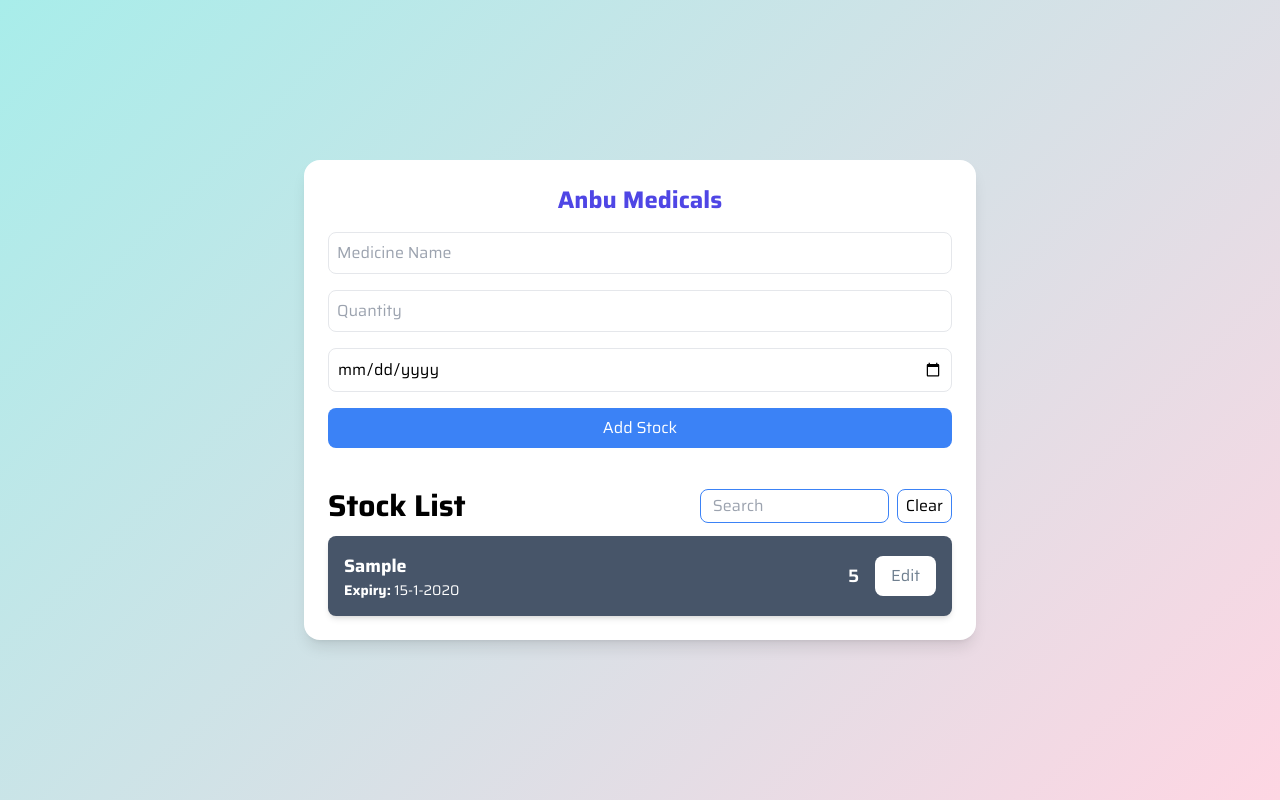
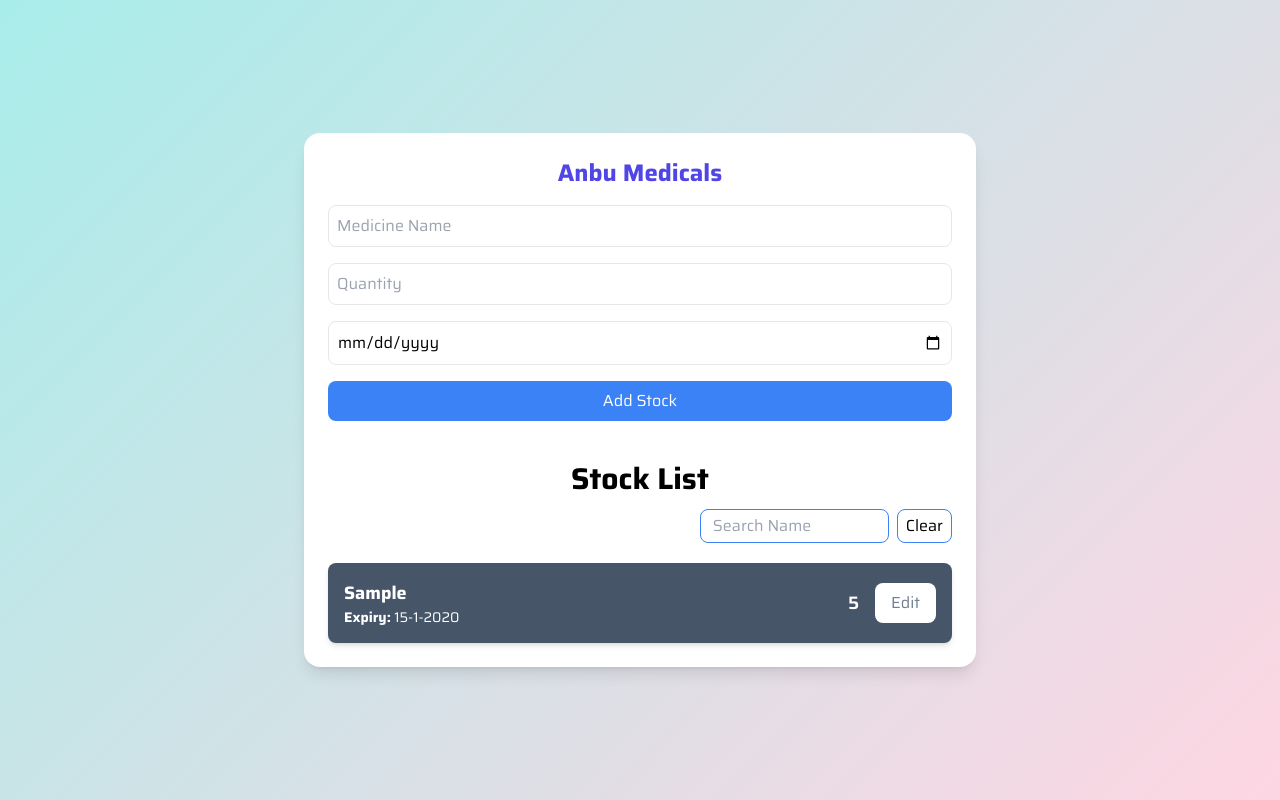
Before and after one commit to suriya267/stockcura, a plain HTML site: page public/index.html in a window 1280 px wide. Both pictures are taken after typing "Sample", "5", "2020-01-15" into the empty fields and a click on the button "Add Stock". Drawn offline with nearby package versions, Linux system fonts and the light colour scheme.

Commit message:
issue fixes

```diff
--- a/public/index.html
+++ b/public/index.html
@@ -43,11 +43,28 @@
           Add Stock
         </button>
       </form>
-      <div class="flex justify-between mt-10 mb-3 items-center">
+      <div class="flex justify-center mt-10 mb-3 items-center">
         <h1 class="text-3xl"><b>Stock List</b></h1>
-        <div class="flex">
-          <input id="search-bar" class="border border-blue-500 rounded-lg focus:outline-none focus:ring-2 focus:ring-blue-500 pl-3"  placeholder="Search"/>
-          <button id="clear" class="serch-button border border-blue-500 ml-2 rounded-lg py-1 px-2" >Clear</button>
+      </div>
+      <div class="flex justify-end mb-5">
+        <div class="flex justify-end space-x-2">
+          <input
+            id="search-bar"
+            class="w-[75%] border border-blue-500 rounded-lg focus:outline-none focus:ring-2 focus:ring-blue-500 pl-3"
+            placeholder="Search Name"
+          />
+          <!-- <input
+            id="search-date"
+            type="date"
+            class="w-[40%] border border-blue-500 rounded-lg focus:outline-none focus:ring-2 focus:ring-blue-500 pl-3"
+            placeholder="Search Date"
+          /> -->
+          <button
+            id="clear"
+            class="serch-button border border-blue-500 rounded-lg py-1 px-2"
+          >
+            Clear
+          </button>
         </div>
       </div>
       <ul id="stock-table" class="space-y-4"></ul>
--- a/public/script.js
+++ b/public/script.js
@@ -4,6 +4,7 @@ const form = document.getElementById("stock-form");
 const stockTable = document.getElementById("stock-table");
 const addButton = document.getElementById("add-btn");
 const searchBar=document.getElementById("search-bar");
+// const searchDate=document.getElementById('search-date');
 const clearButton=document.getElementById("clear");
 
 addButton.addEventListener("click", () => {
@@ -46,6 +47,13 @@ searchBar.addEventListener('input', () => {
   renderTable()
 })
 
+// searchDate.addEventListener('input', () => {
+//   const selectedDate = new Date(searchDate.value);
+//   const previousDates = tempStockData.filter(date => new Date(date.expiry) <= selectedDate);
+//   stockData=previousDates;
+//   renderTable()
+// })
+
 clearButton.addEventListener("click", () => {
   searchBar.value=''
   stockData=deepCopy(tempStockData);
@@ -60,7 +68,7 @@ function renderTable() {
     const formattedDate = `${date.getDate()}-${date.getMonth() + 1}-${date.getFullYear()}`;
 
     const li = document.createElement('li');
-    li.classList.add('flex', 'justify-between', 'items-center', 'p-4', 'bg-slate-600', 'rounded-lg', 'shadow-md', 'space-x-4');
+    li.classList.add('flex', 'justify-between', 'items-center', 'p-4', stock.qty<=3 ?'bg-red-600':'bg-slate-600', 'rounded-lg', 'shadow-md', 'space-x-4');
 
     li.innerHTML = `
            <div class="flex-1">
```
